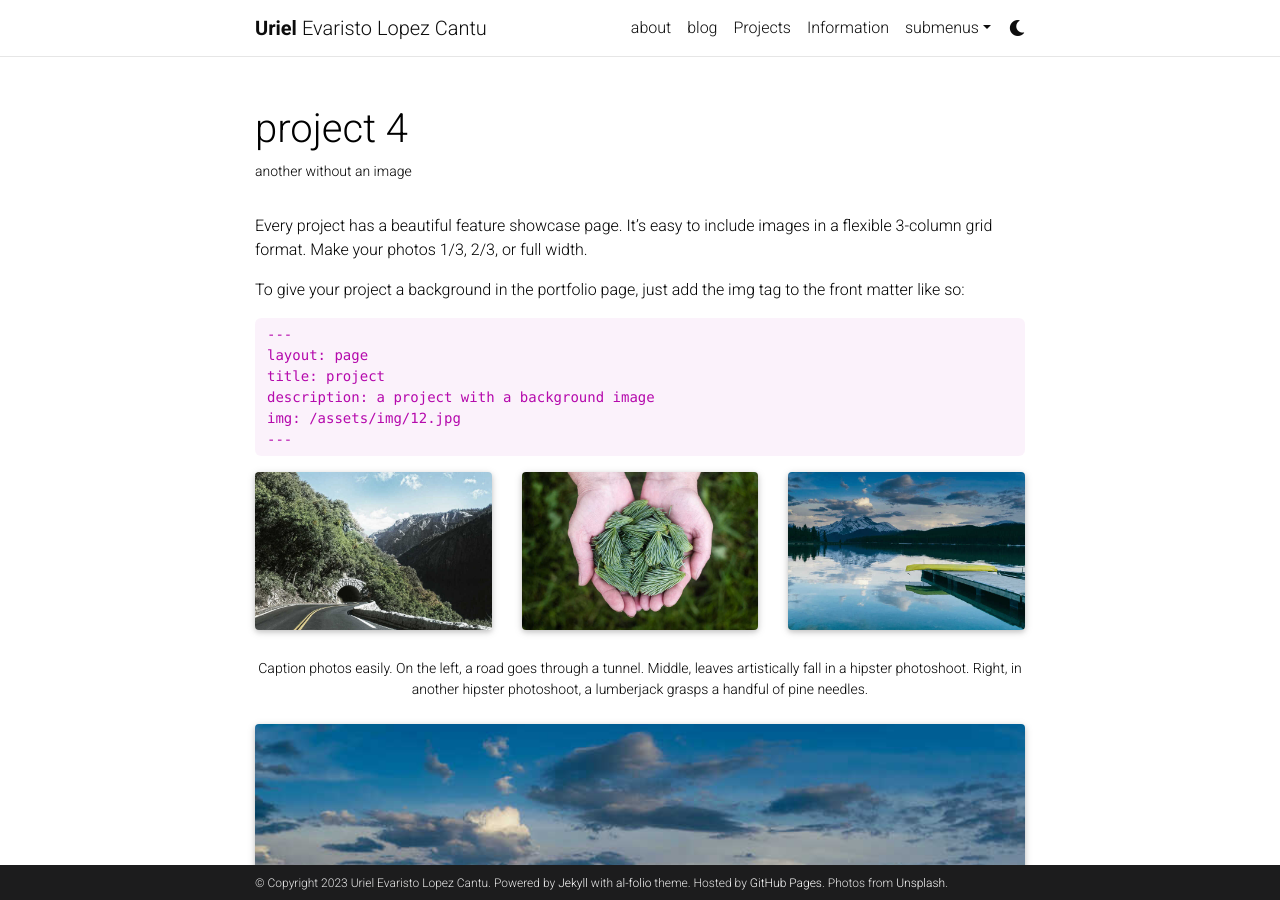
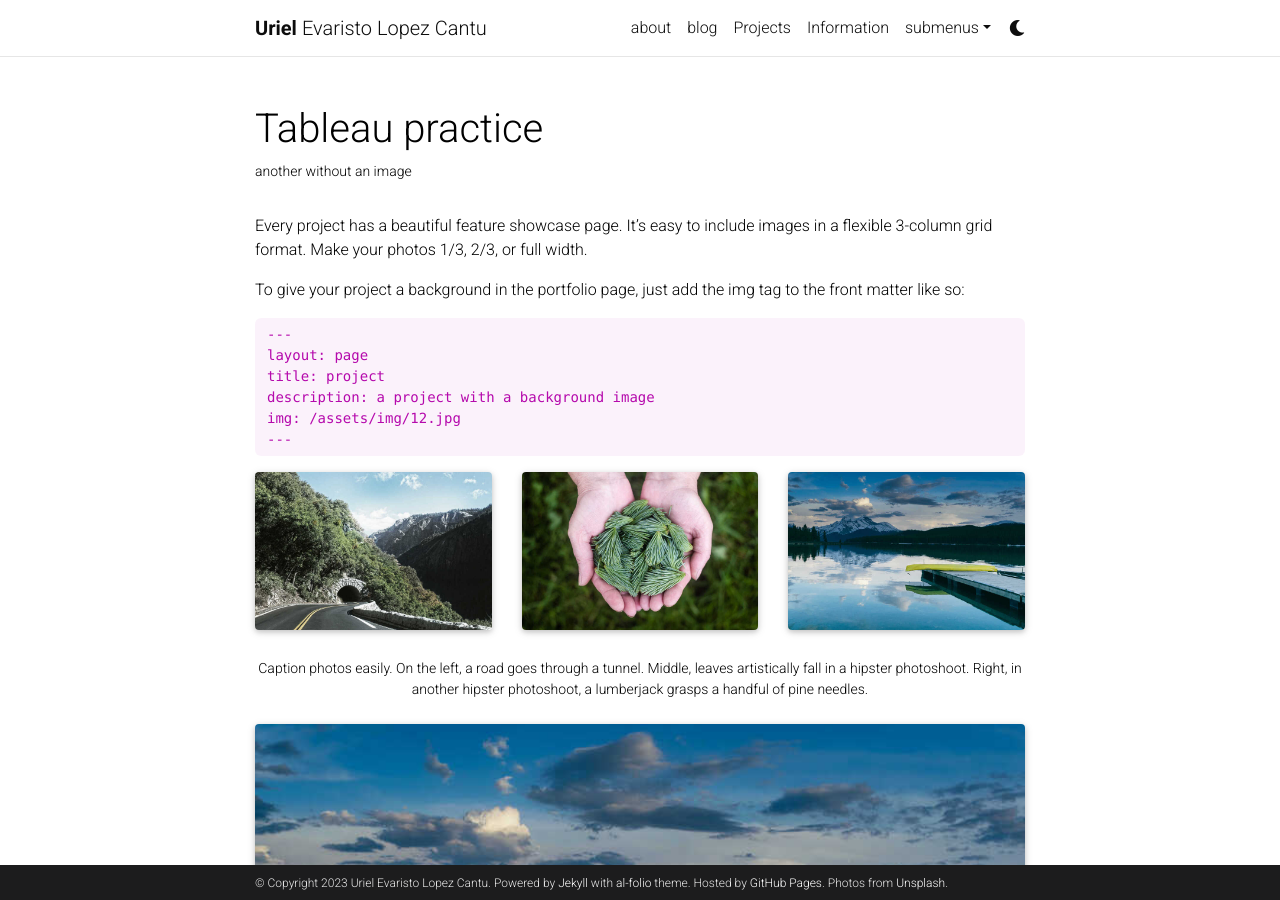
Before and after one commit to ulopezc/ulopezc.github.io, a Jekyll site: the page built from _projects/3_project.md, in a window 1280 px wide and 900 px high. Built offline with Jekyll 4.4.1, drawn with Linux system fonts in a browser that asks for light colours; full-size pictures stand in for the smaller copies a plugin makes; comment, search, counter and statistics services are not loaded; a style sheet for code colours, icons or effects is not loaded.

Commit message:
Update 3_project.md

```diff
--- a/_projects/3_project.md
+++ b/_projects/3_project.md
@@ -1,8 +1,8 @@
 ---
 layout: page
-title: project 4
+title: Tableau practice
 description: another without an image
-img:
+img: assets/img/TableauDashboard1.pnG
 importance: 3
 category: fun
 ---
```
